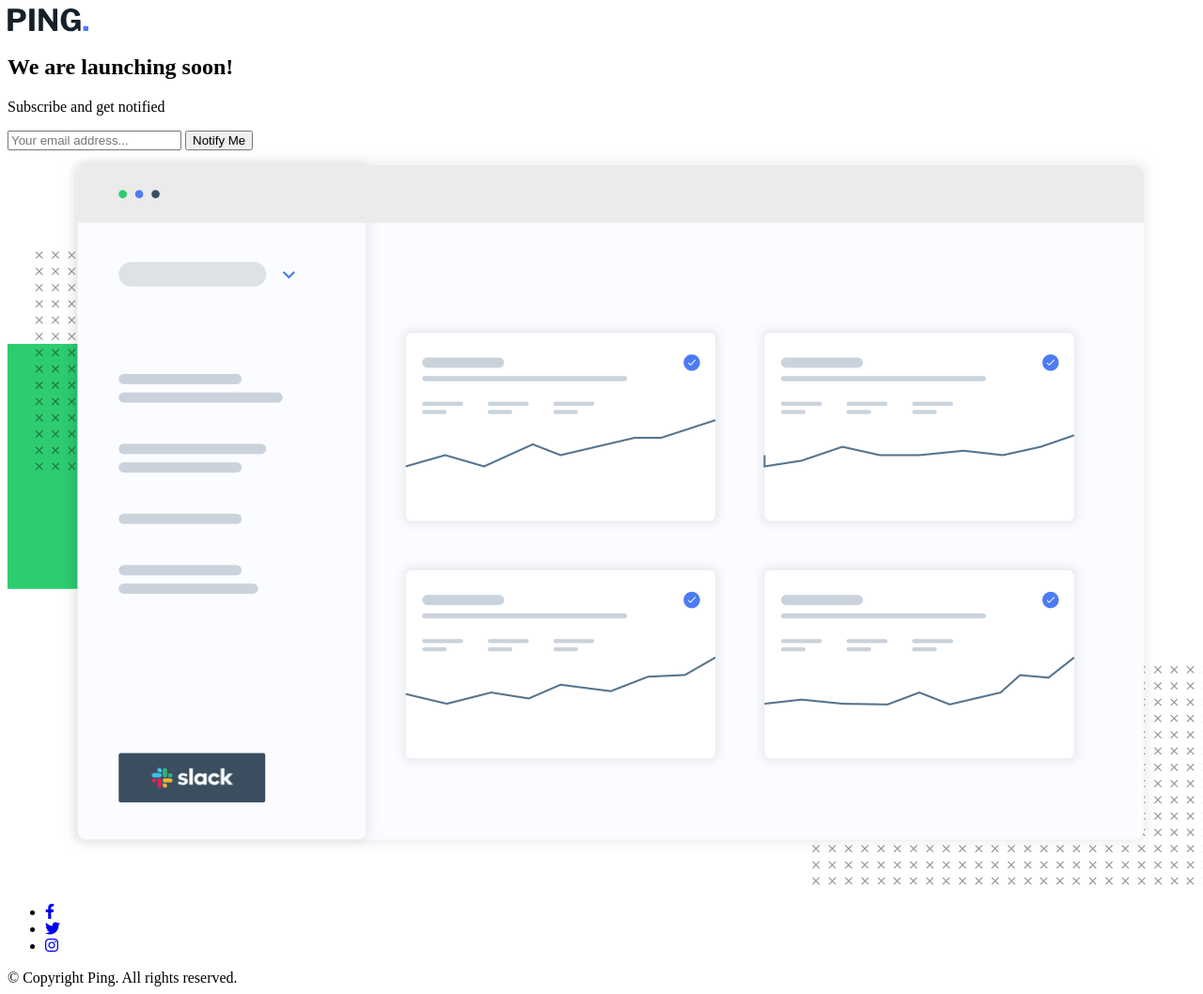
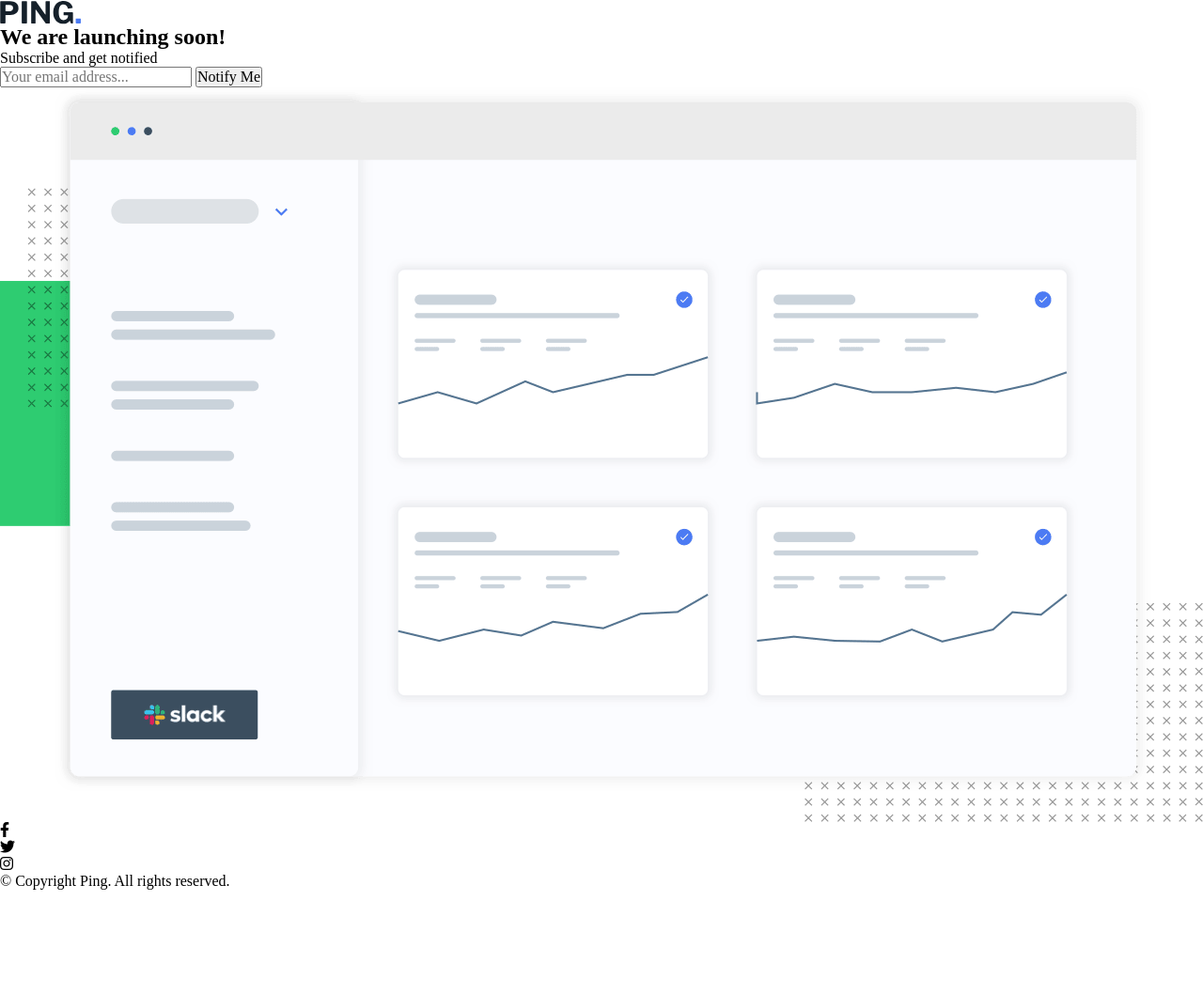
Before and after one commit to sheronimo/frontendmentor-pingcomingsoon, a plain HTML site: page index.html in a window 1280 px wide. Shown: the whole page at 94% size. After the commit the page ends 947 px from the top, so only its background shows below. Drawn offline with Linux system fonts and the light colour scheme.

Commit message:
css resets

```diff
--- a/scss/_reset.scss
+++ b/scss/_reset.scss
@@ -0,0 +1,29 @@
+*,
+*::before,
+*::after {
+	margin: 0;
+	padding: 0;
+	box-sizing: border-box;
+}
+
+ul {
+	list-style: none;
+}
+
+img {
+	max-width: 100%;
+	display: block;
+}
+
+input,
+button,
+textarea,
+select {
+	font: inherit;
+	color: inherit;
+}
+
+a {
+	text-decoration: none;
+	color: inherit;
+}
```
Also changed, not shown: css/main.css, 1 other file.
